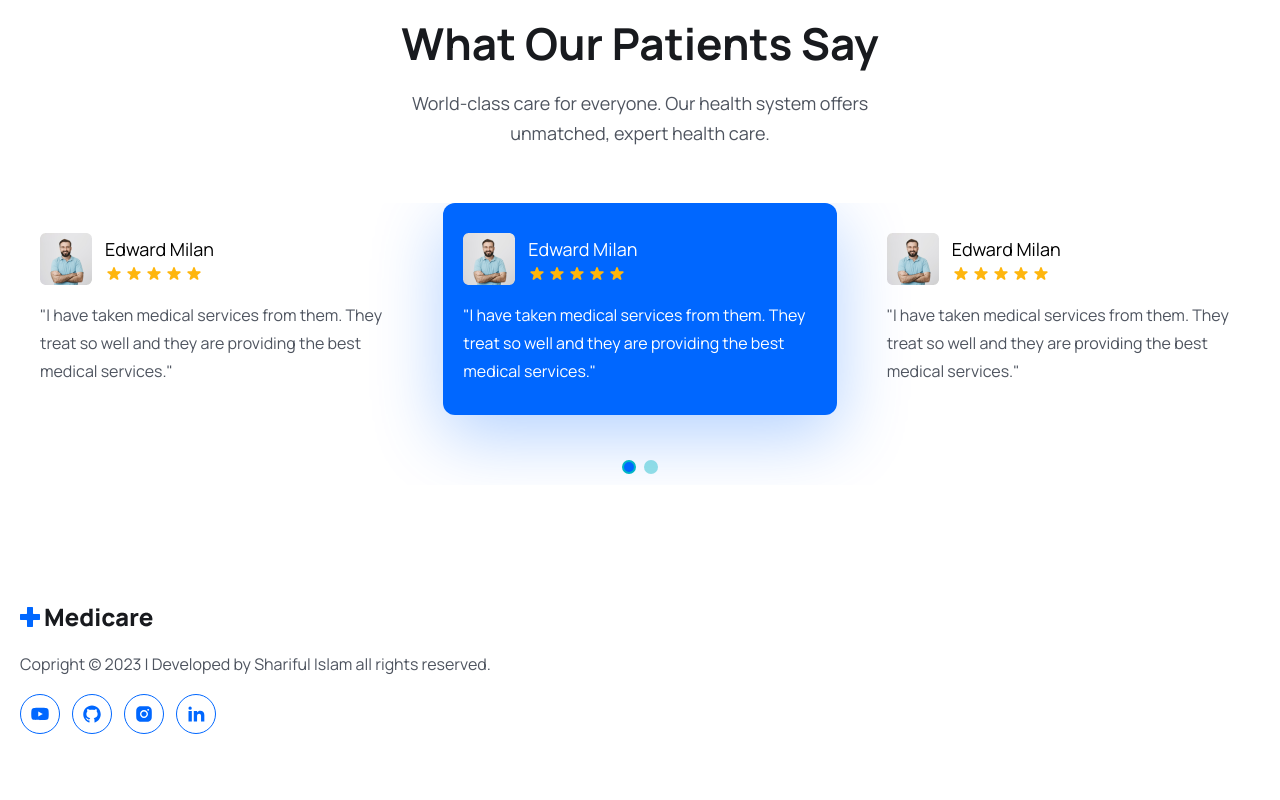
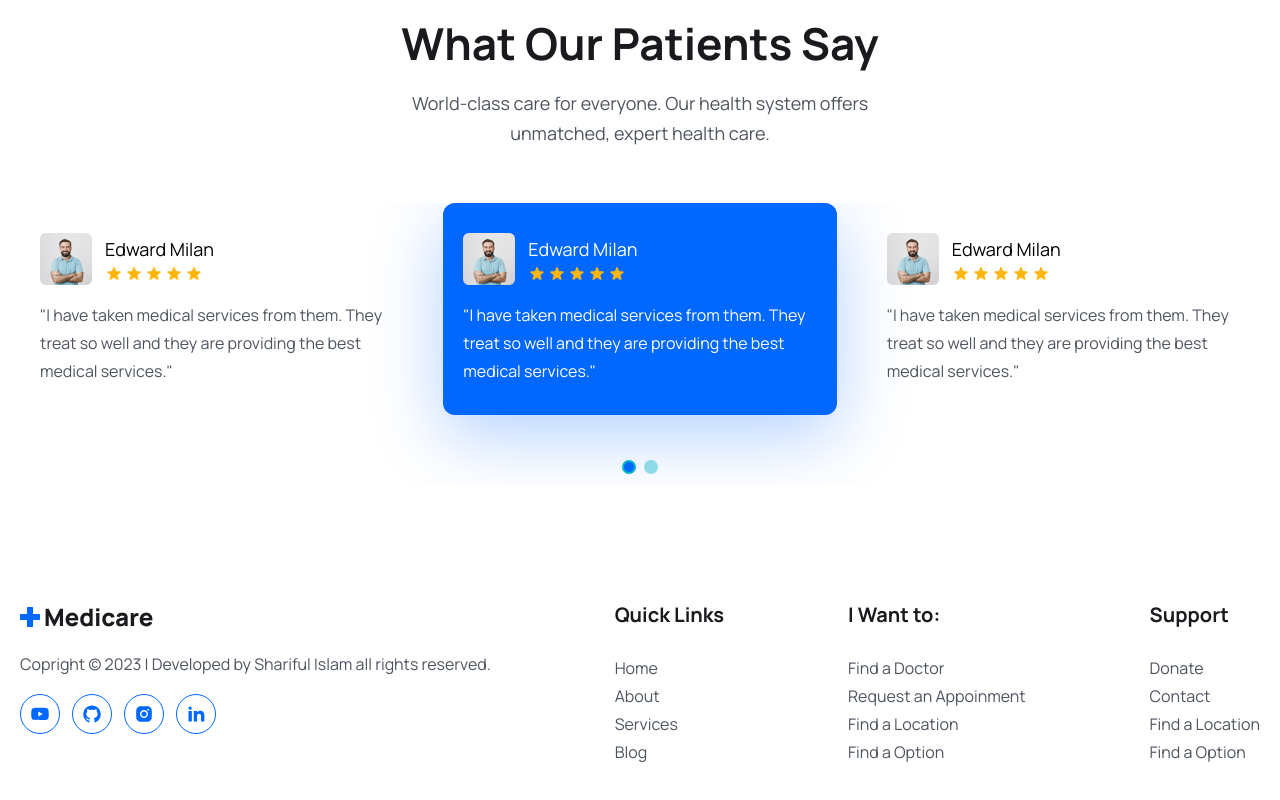
Before and after one commit to shariful10/Doctors-Appoinment, a React (Vite) app in the folder client/: page / in a window 1280 px wide. Shown: the part 5696-6496 px from the top of the page. Built offline with nearby package versions, Linux system fonts and the light colour scheme.

Commit message:
Footer Part Completed

```diff
--- a/client/src/components/Shared/Footer/Footer.jsx
+++ b/client/src/components/Shared/Footer/Footer.jsx
@@ -1,6 +1,6 @@
 import React from "react";
 import logo from "../../../assets/images/logo.png";
-import { socialLinks } from "../../../assets/data/footer";
+import { quickLink01, quickLink02, quickLink03, socialLinks } from "../../../assets/data/footer";
 import { Link } from "react-router-dom";
 
 const Footer = () => {
@@ -29,7 +29,34 @@ const Footer = () => {
 						</div>
 					</div>
 					<div>
-						<h2 className="text-[20px] leading-[30px] font-bold mb-6 text-headingsColor"></h2>
+						<h2 className="text-[20px] leading-[30px] font-bold mb-6 text-headingsColor">
+							Quick Links
+						</h2>
+						{quickLink01.map(({ id, path, display }) => (
+							<li key={id} className="list-none">
+								<Link to={path} className="text-[16px] leading-7 font-normal text-textColor">{display}</Link>
+							</li>
+						))}
+					</div>
+					<div>
+						<h2 className="text-[20px] leading-[30px] font-bold mb-6 text-headingsColor">
+							I Want to:
+						</h2>
+						{quickLink02.map(({ id, path, display }) => (
+							<li key={id} className="list-none">
+								<Link to={path} className="text-[16px] leading-7 font-normal text-textColor">{display}</Link>
+							</li>
+						))}
+					</div>
+					<div>
+						<h2 className="text-[20px] leading-[30px] font-bold mb-6 text-headingsColor">
+							Support
+						</h2>
+						{quickLink03.map(({ id, path, display }) => (
+							<li key={id} className="list-none">
+								<Link to={path} className="text-[16px] leading-7 font-normal text-textColor">{display}</Link>
+							</li>
+						))}
 					</div>
 				</div>
 			</div>
```
